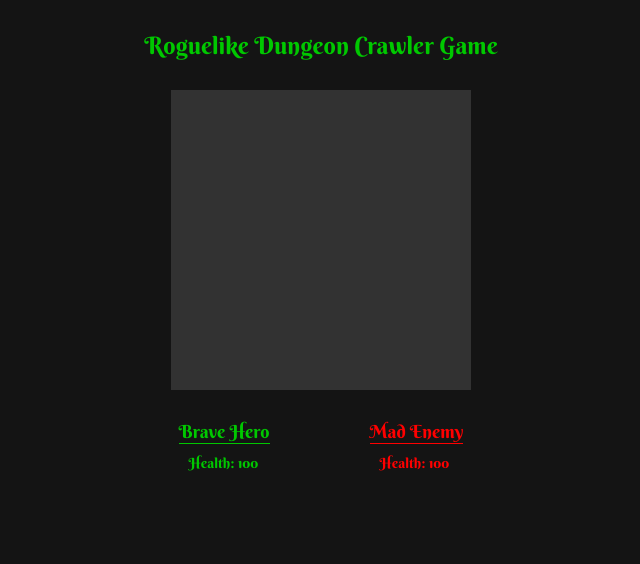
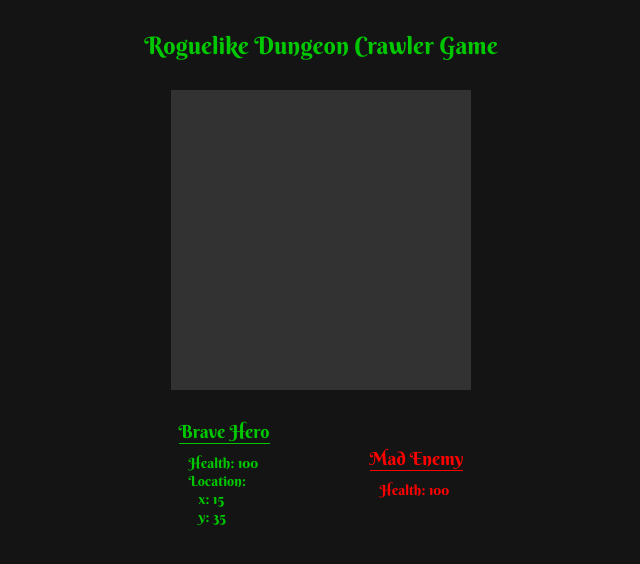
Before and after one commit to khandrym/roguelike-dungeon-crawler-game, a React (Create React App) app: page / in a window 1280 px wide. Shown: the top 564 px of the page, without its empty margins (319-959 px from the left). Built offline with nearby package versions, Linux system fonts and the light colour scheme.

Commit message:
Add PlayerLocation component

```diff
--- /dev/null
+++ b/src/modules/item/components/ItemLocation.tsx
@@ -0,0 +1,21 @@
+import * as React from 'react';
+import ItemProperty from './ItemProperty';
+
+interface Props {
+  x: number;
+  y: number;
+}
+
+export default (props: Props) => {
+  return (
+    <ItemProperty>
+      Location:
+      <ItemProperty>
+        x: {props.x}
+      </ItemProperty>
+      <ItemProperty>
+        y: {props.y}
+      </ItemProperty>
+    </ItemProperty>
+  );
+};
--- a/src/modules/item/index.tsx
+++ b/src/modules/item/index.tsx
@@ -1,6 +1,7 @@
 import it from './itemTypes';
 import cItem from './components/Item';
 import cItemHealth from './components/ItemHealth';
+import cItemLocatin from './components/ItemLocation';
 import cItemName from './components/ItemName';
 import cItemProperty from './components/ItemProperty';
 
@@ -9,6 +10,7 @@ export const ItemTipes = it;
 export const components = {
   Item: cItem,
   ItemHealth: cItemHealth,
+  ItemLocation: cItemLocatin,
   ItemName: cItemName,
   ItemProperty: cItemProperty
 };
--- a/src/modules/player/components/Player.tsx
+++ b/src/modules/player/components/Player.tsx
@@ -3,6 +3,7 @@ import * as theme from '../../theme';
 import * as item from '../../item';
 import PlayerName from './PlayerName';
 import PlayerHealth from './PlayerHealth';
+import PlayerLocation from './PlayerLocation';
 
 interface Props {
   theme?: theme.Theme;
@@ -13,6 +14,7 @@ export default (props: Props) => {
     <item.components.Item itemType={item.ItemTipes.PLAYER}>
       <PlayerName />
       <PlayerHealth />
+      <PlayerLocation />
     </item.components.Item>
   );
 };
--- /dev/null
+++ b/src/modules/player/components/PlayerLocation.tsx
@@ -0,0 +1,33 @@
+import * as React from 'react';
+import { connect } from 'react-redux';
+import * as item from '../../item';
+import * as store from '../../store';
+
+interface StateProps {
+  x: number;
+  y: number;
+}
+
+interface DispatchProps {
+}
+
+interface Props extends StateProps, DispatchProps { }
+
+function PlayerLocation(props: Props) {
+  return (
+    <item.components.ItemLocation x={props.x} y={props.y} />
+  );
+}
+
+function mapStateToProps(s: store.State): StateProps {
+  return {
+    x: s.locations.byId[s.player.locationId].x,
+    y: s.locations.byId[s.player.locationId].y
+  };
+}
+
+function mapDispatchToProps(): DispatchProps {
+  return {};
+}
+
+export default connect(mapStateToProps, mapDispatchToProps)(PlayerLocation);
--- a/src/modules/store/model.tsx
+++ b/src/modules/store/model.tsx
@@ -9,8 +9,8 @@ export interface State {
 
 const initialPlayerLocation: locations.Location = {
   id: idGenerator.generateId(locations.constants.BASENAME),
-  x: 10,
-  y: 10
+  x: 15,
+  y: 35
 };
 
 const initialLocations: locations.State = {
```
Also changed, not shown: 1 other file (tests, documents, lock files or other folders).
